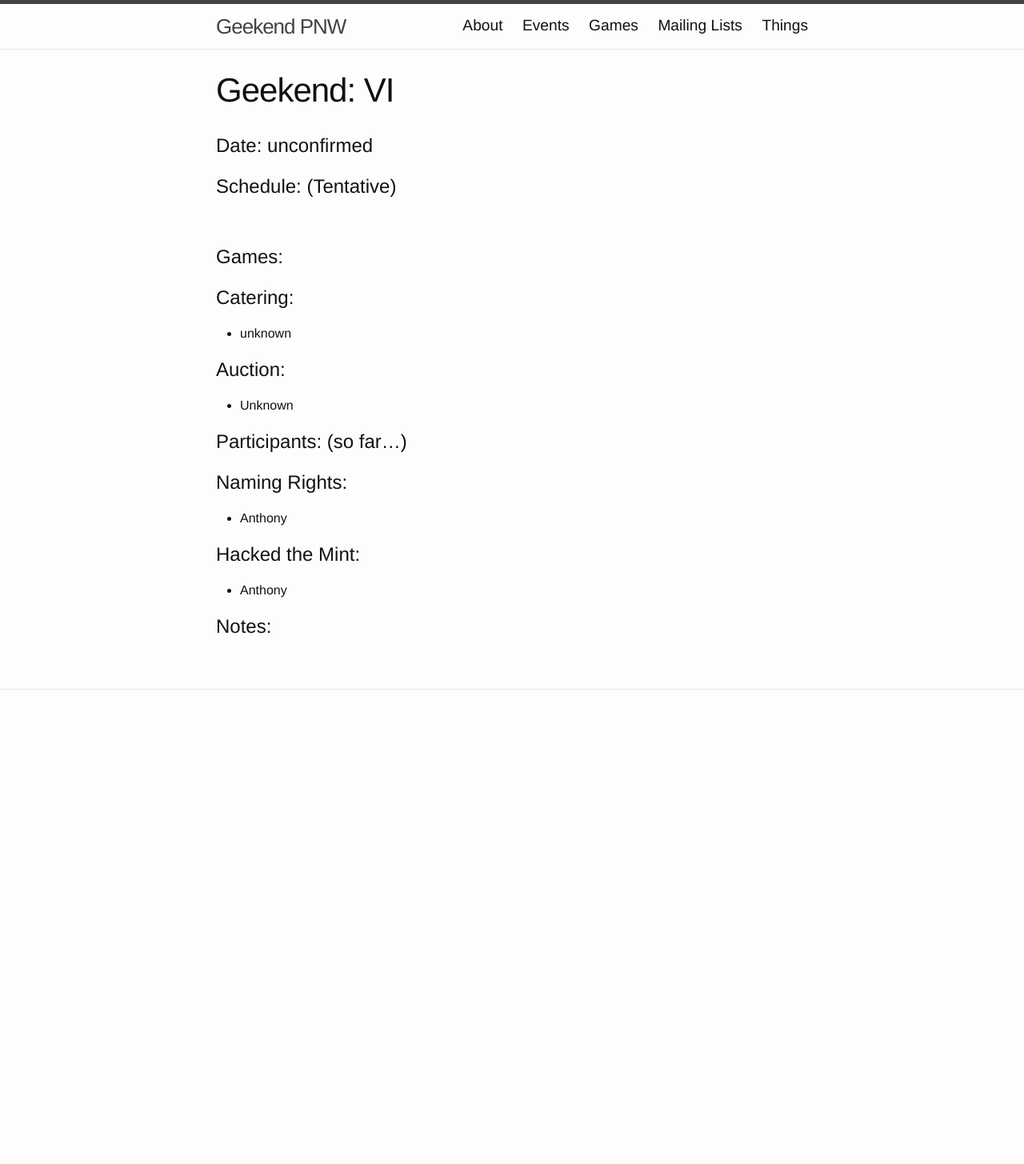
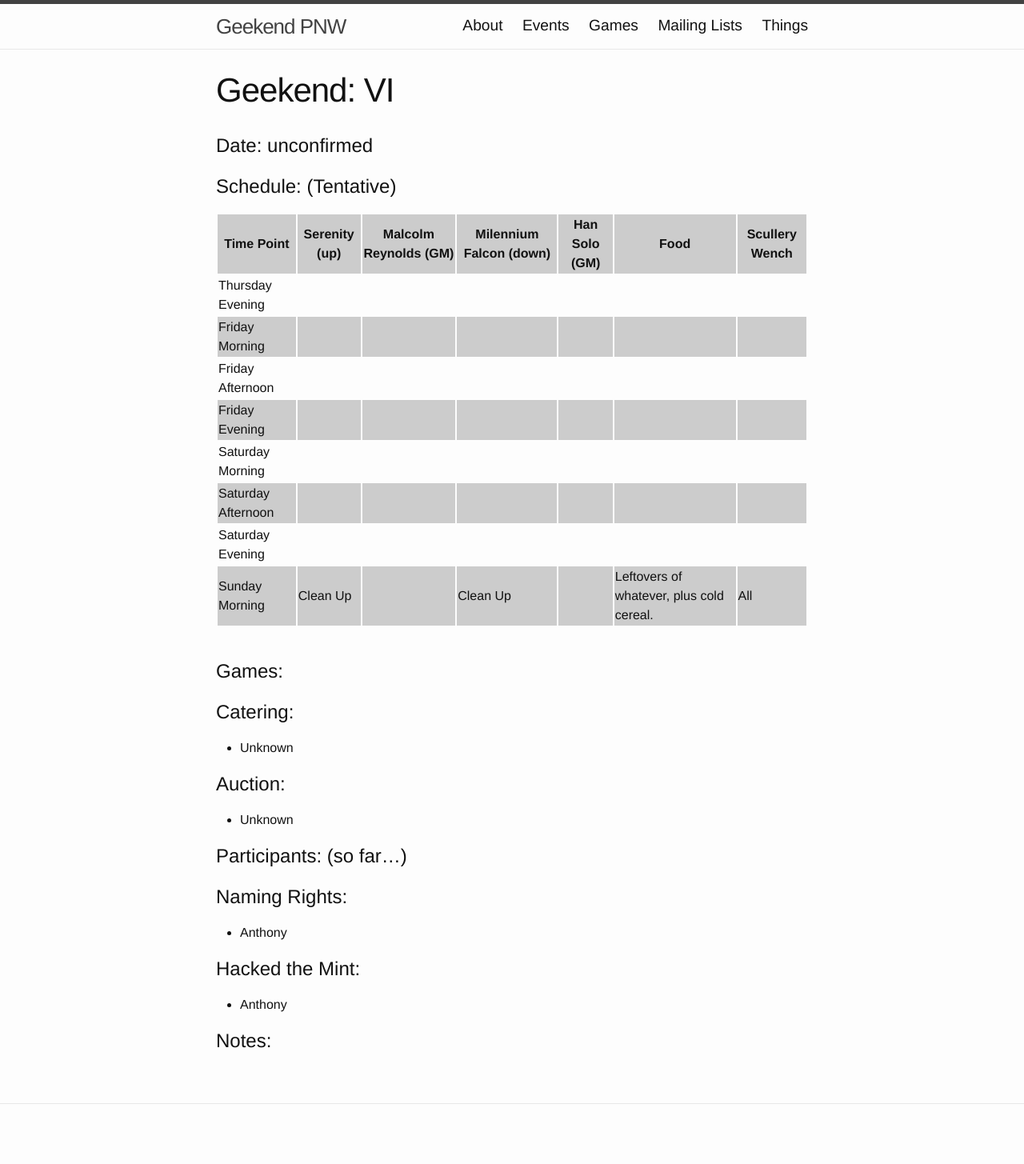
Before and after one commit to Geekend-PNW/geekend-pnw.github.com, a Jekyll site: the page built from _events/2019-06.md, in a window 1280 px wide. Shown: the whole page at 80% size. Built offline with Jekyll 4.4.1, drawn with Linux system fonts in a browser that asks for light colours; before the commit the page ends 937 px from its top, so only the background shows below that.

Commit message:
creating shell for Geekend VI

```diff
--- a/_data/schedules/2019-06.csv
+++ b/_data/schedules/2019-06.csv
@@ -1 +1,9 @@
-Time Point,Food,Scullery Wench
+Time Point,Serenity (up),Malcolm Reynolds (GM),Milennium Falcon (down),Han Solo (GM),Food,Scullery Wench
+Thursday Evening,,,,,,
+Friday Morning,,,,,,
+Friday Afternoon,,,,,,
+Friday Evening,,,,,,
+Saturday Morning,,,,,,
+Saturday Afternoon,,,,,,
+Saturday Evening,,,,,,
+Sunday Morning,Clean Up,,Clean Up,,"Leftovers of whatever, plus cold cereal.",All
--- a/_events/2019-06.md
+++ b/_events/2019-06.md
@@ -13,7 +13,7 @@ redirect_from: [ / ]
 {% include game-list.md %}
 
 # Catering:
-- unknown
+- Unknown
 
 # Auction:
 - Unknown
```
